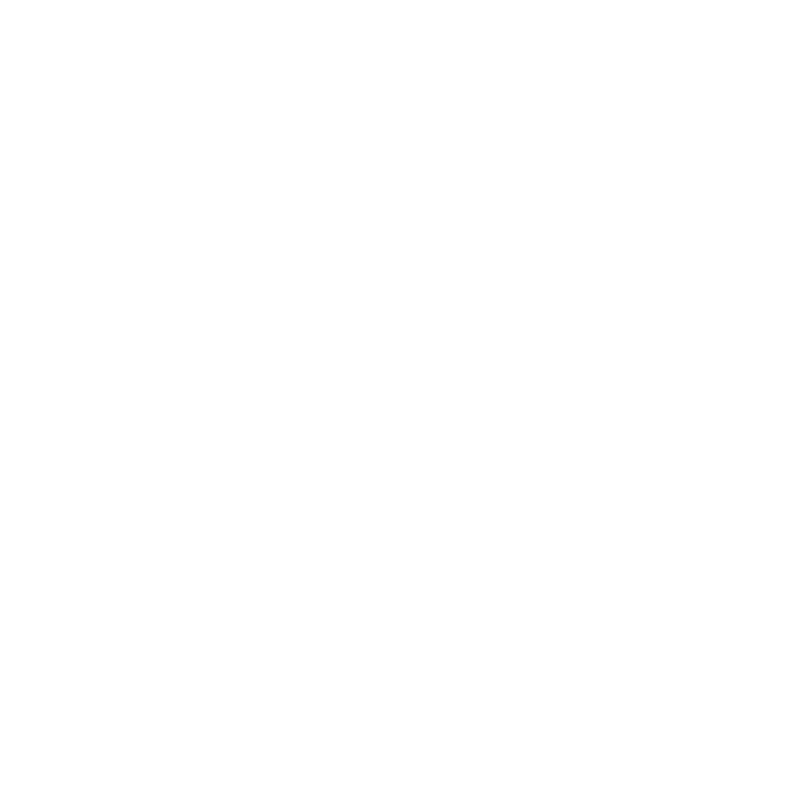
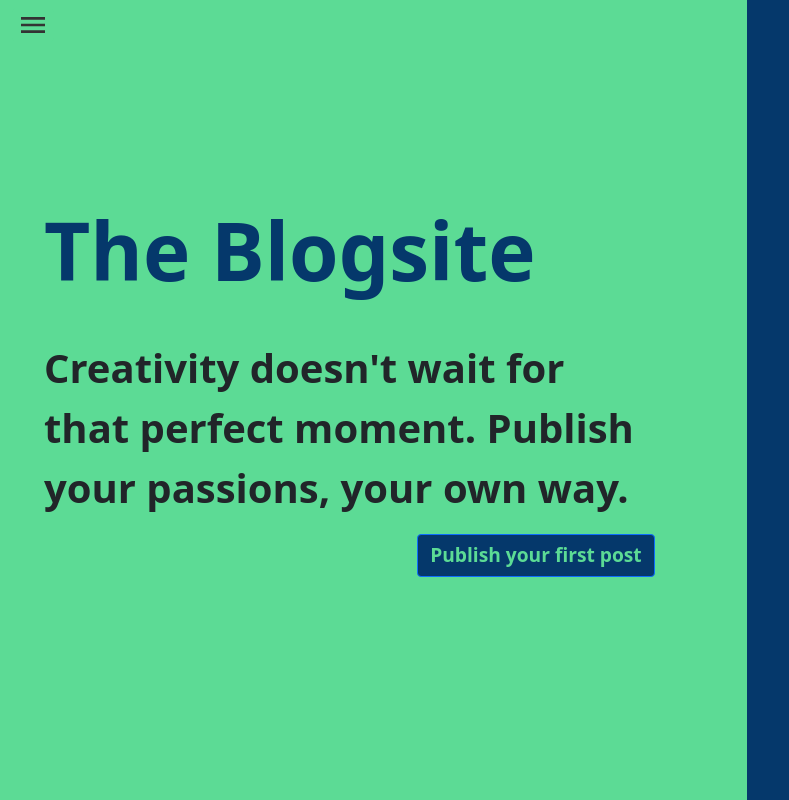
Before and after one commit to WAD-Team-Alpha/The-BlogSite, a React (Create React App) app: page / in a window 1280 px wide. Shown: the whole page, without its empty margins (0-789 px from the left). Built offline with nearby package versions, Linux system fonts and the light colour scheme.

Commit message:
completed left part

```diff
--- a/public/index.html
+++ b/public/index.html
@@ -15,6 +15,8 @@
       user's mobile device or desktop. See https://developers.google.com/web/fundamentals/web-app-manifest/
     -->
     <link rel="manifest" href="%PUBLIC_URL%/manifest.json" />
+    <link href="https://cdn.jsdelivr.net/npm/bootstrap@5.0.2/dist/css/bootstrap.min.css" rel="stylesheet" integrity="sha384-EVSTQN3/azprG1Anm3QDgpJLIm9Nao0Yz1ztcQTwFspd3yD65VohhpuuCOmLASjC" crossorigin="anonymous">
+    <link rel="stylesheet" href="https://pro.fontawesome.com/releases/v5.10.0/css/all.css" integrity="sha384-AYmEC3Yw5cVb3ZcuHtOA93w35dYTsvhLPVnYs9eStHfGJvOvKxVfELGroGkvsg+p" crossorigin="anonymous"/>
     <!--
       Notice the use of %PUBLIC_URL% in the tags above.
       It will be replaced with the URL of the `public` folder during the build.
@@ -39,5 +41,8 @@
       To begin the development, run `npm start` or `yarn start`.
       To create a production bundle, use `npm run build` or `yarn build`.
     -->
+    <script src="https://cdn.jsdelivr.net/npm/@popperjs/core@2.9.2/dist/umd/popper.min.js" integrity="sha384-IQsoLXl5PILFhosVNubq5LC7Qb9DXgDA9i+tQ8Zj3iwWAwPtgFTxbJ8NT4GN1R8p" crossorigin="anonymous"></script>
+    <script src="https://cdn.jsdelivr.net/npm/bootstrap@5.0.2/dist/js/bootstrap.min.js" integrity="sha384-cVKIPhGWiC2Al4u+LWgxfKTRIcfu0JTxR+EQDz/bgldoEyl4H0zUF0QKbrJ0EcQF" crossorigin="anonymous"></script>
+    <script src="https://kit.fontawesome.com/c23d271508.js" crossorigin="anonymous"></script>
   </body>
 </html>
--- a/src/App.css
+++ /dev/null
@@ -1,38 +0,0 @@
-.App {
-  text-align: center;
-}
-
-.App-logo {
-  height: 40vmin;
-  pointer-events: none;
-}
-
-@media (prefers-reduced-motion: no-preference) {
-  .App-logo {
-    animation: App-logo-spin infinite 20s linear;
-  }
-}
-
-.App-header {
-  background-color: #282c34;
-  min-height: 100vh;
-  display: flex;
-  flex-direction: column;
-  align-items: center;
-  justify-content: center;
-  font-size: calc(10px + 2vmin);
-  color: white;
-}
-
-.App-link {
-  color: #61dafb;
-}
-
-@keyframes App-logo-spin {
-  from {
-    transform: rotate(0deg);
-  }
-  to {
-    transform: rotate(360deg);
-  }
-}
--- a/src/App.js
+++ b/src/App.js
@@ -1,9 +1,9 @@
-import './App.css';
+import Home from "./components/Home";
 
 function App() {
   return (
     <div className="App">
-
+      <Home />
     </div>
   );
 }
--- /dev/null
+++ b/src/components/Home.jsx
@@ -0,0 +1,21 @@
+import React from 'react'
+import classes from './Home.module.css'
+import Left from './left/Left'
+import Right from './right/Right'
+
+const Home = () => {
+    return (
+        <div className={`container-fluid`}>
+            <div className="row">
+                <div className={`col-md-7 ${classes.left}`}>
+                    <Left />
+                </div>
+                <div className={`col-md-5 ${classes.right}`}>
+                    <Right />
+                </div>
+            </div>
+        </div>
+    )
+}
+
+export default Home
--- /dev/null
+++ b/src/components/Home.module.css
@@ -0,0 +1,9 @@
+.left {
+    background-color: #5cdb95;
+    height: 100vh;
+}
+
+.right {
+    background-color: #05386b;
+    height: 100vh;
+}
--- /dev/null
+++ b/src/components/left/Left.jsx
@@ -0,0 +1,26 @@
+import React from 'react'
+import classes from './Left.module.css'
+import MenuIcon from '@mui/icons-material/Menu';
+
+const Left = () => {
+    return (
+        <>
+            <div className={classes.header}>
+                <button type="button" className={"btn btn-primary shadow-none " + classes.menubutton}>
+                    <MenuIcon sx={{ color: '#333333', fontSize: '2em' }} />
+                </button>
+            </div>
+            <div id="seperator" style={{ height: '10em' }}></div>
+            <div className={"container " + classes.content}>
+                <h1>The Blogsite</h1>
+                <div id="seperator" style={{ height: '2em' }}></div>
+                <p>
+                    Creativity doesn't wait for that perfect moment. Publish your passions, your own way.
+                </p>
+                <button className={'btn btn-primary shadow-none ' + classes.postbutton}>Publish your first post</button>
+            </div>
+        </>
+    )
+}
+
+export default Left
--- /dev/null
+++ b/src/components/left/Left.module.css
@@ -0,0 +1,43 @@
+.header {
+    color: black;
+    margin-top: 0.5em;
+}
+
+.menubutton {
+    padding: 0 0.25em;
+    background-color: #5cdb95;
+    border-color: #5cdb95;
+}
+
+.menubutton:hover, .menubutton:focus {
+    background-color: rgba(27, 27, 27, 0.1);
+    border-color: rgba(0, 0, 0, 0.0);
+}
+
+.content {
+    padding: 0 5em 0 2em;
+}
+
+.content h1 {
+    color: #05386b;
+    font-size: 5em;
+    font-weight: bolder;
+}
+
+.content p {
+    font-size: 2.5em;
+    font-weight: bold;
+}
+
+.postbutton {
+    background-color: #05386b;
+    color: #5cdb95;
+    font-size: larger;
+    font-weight: bold;
+    float: right;
+}
+
+.postbutton:hover, .postbutton:focus {
+    background-color: #04294e;
+    color: #46a772;
+}
--- /dev/null
+++ b/src/components/right/Right.jsx
@@ -0,0 +1,11 @@
+import React from 'react'
+
+const Right = () => {
+    return (
+        <div>
+
+        </div>
+    )
+}
+
+export default Right
--- a/src/index.css
+++ /dev/null
@@ -1,13 +0,0 @@
-body {
-  margin: 0;
-  font-family: -apple-system, BlinkMacSystemFont, 'Segoe UI', 'Roboto', 'Oxygen',
-    'Ubuntu', 'Cantarell', 'Fira Sans', 'Droid Sans', 'Helvetica Neue',
-    sans-serif;
-  -webkit-font-smoothing: antialiased;
-  -moz-osx-font-smoothing: grayscale;
-}
-
-code {
-  font-family: source-code-pro, Menlo, Monaco, Consolas, 'Courier New',
-    monospace;
-}
--- a/src/index.js
+++ b/src/index.js
@@ -1,6 +1,5 @@
 import React from 'react';
 import ReactDOM from 'react-dom';
-import './index.css';
 import App from './App';
 import reportWebVitals from './web/reportWebVitals';
 
```
Also changed, not shown: package.json (+7 -0 lines), src/components/right/Right.module.css (added), 1 other file (tests, documents, lock files or other folders).
